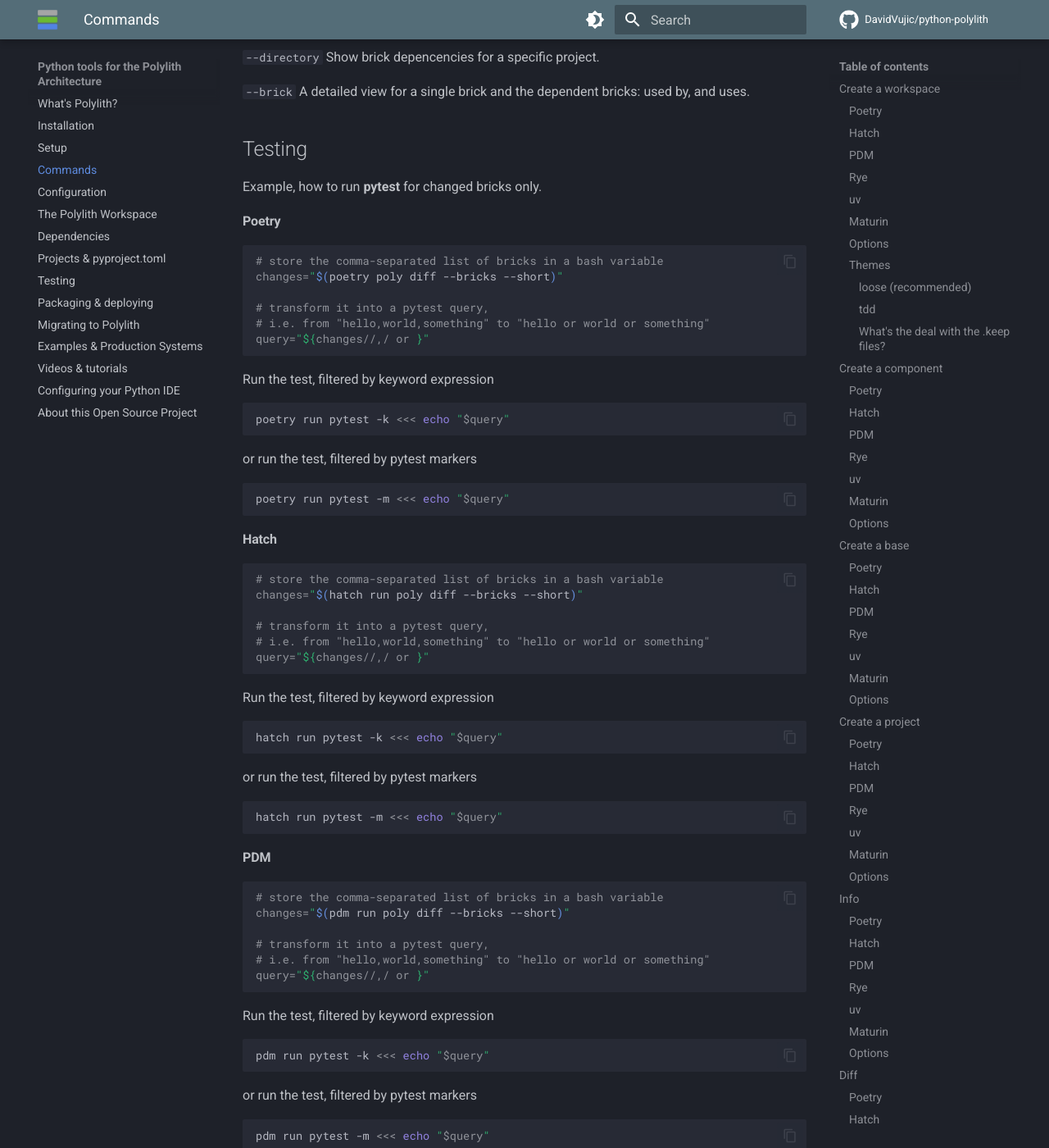
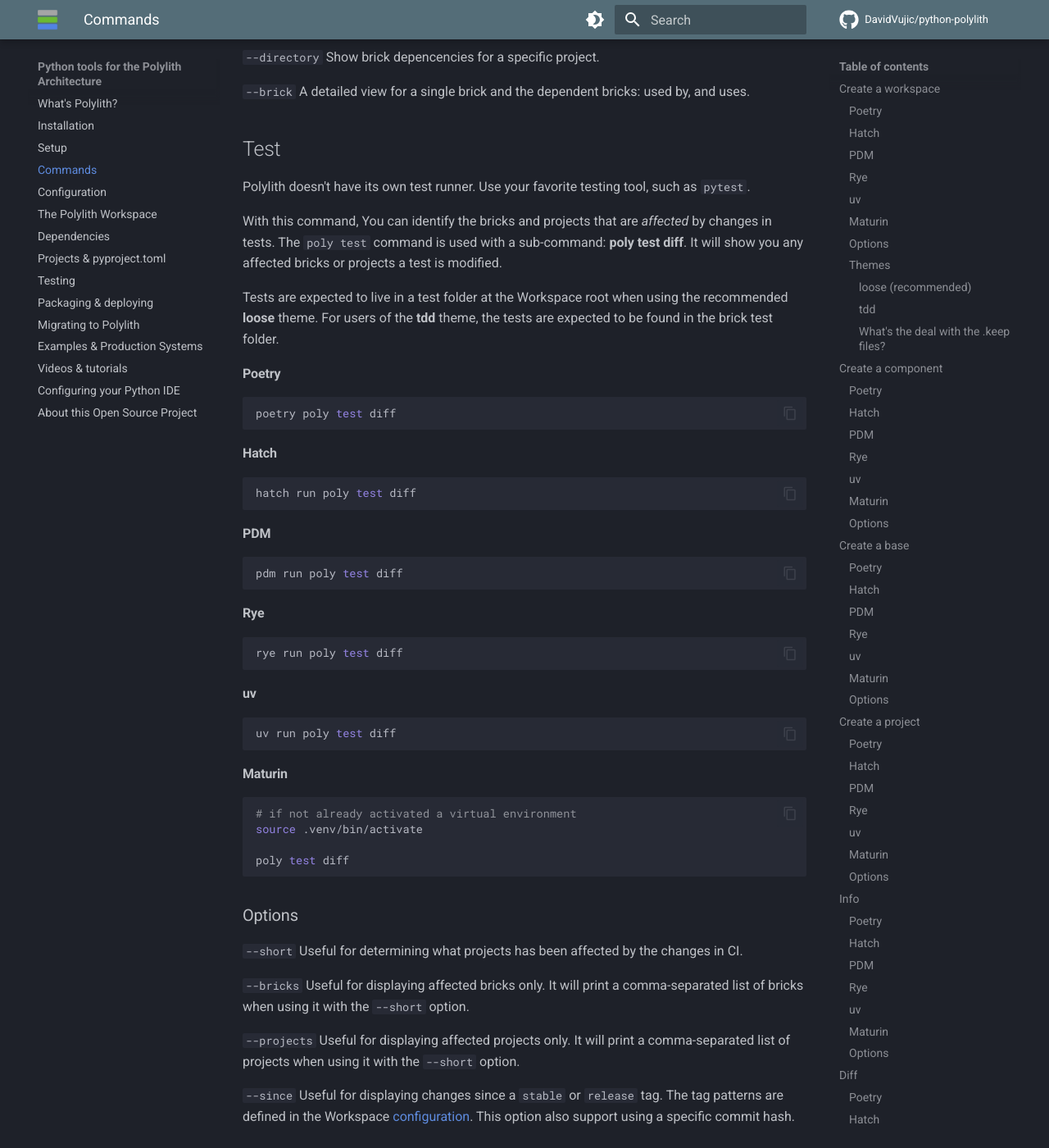
Before and after one commit to DavidVujic/python-polylith-docs, an MkDocs documentation site: the page built from docs/commands.md, in a window 1280 px wide and 1400 px high, scrolled down 11115 px. Shown: the whole window at 82% size. Built offline with MkDocs 1.6.1 and Material for MkDocs 9.7.7, drawn with Linux system fonts in a browser that asks for light colours; comment, search, counter and statistics services are not loaded; some of the changed text lies outside the part shown.

Commit message:
docs: poly test

````diff
--- a/docs/commands.md
+++ b/docs/commands.md
@@ -483,142 +483,60 @@
 `--brick`
 A detailed view for a single brick and the dependent bricks: used by, and uses.
 
-## Testing
-Example, how to run __pytest__ for changed bricks only.
+## Test
+Polylith doesn't have its own test runner. Use your favorite testing tool, such as `pytest`.
+
+With this command, You can identify the bricks and projects that are _affected_ by changes in tests.
+The `poly test` command is used with a sub-command: __poly test diff__.
+It will show you any affected bricks or projects a test is modified.
+
+Tests are expected to live in a test folder at the Workspace root when using the recommended __loose__ theme.
+For users of the __tdd__ theme, the tests are expected to be found in the brick test folder.
 
 #### Poetry
 ``` shell
-# store the comma-separated list of bricks in a bash variable
-changes="$(poetry poly diff --bricks --short)"
-
-# transform it into a pytest query,
-# i.e. from "hello,world,something" to "hello or world or something"
-query="${changes//,/ or }"
-```
-
-Run the test, filtered by keyword expression
-
-``` shell
-poetry run pytest -k <<< echo "$query"
-```
-
-or run the test, filtered by pytest markers
-
-``` shell
-poetry run pytest -m <<< echo "$query"
+poetry poly test diff
 ```
 
 #### Hatch
 ``` shell
-# store the comma-separated list of bricks in a bash variable
-changes="$(hatch run poly diff --bricks --short)"
-
-# transform it into a pytest query,
-# i.e. from "hello,world,something" to "hello or world or something"
-query="${changes//,/ or }"
-```
-
-Run the test, filtered by keyword expression
-
-``` shell
-hatch run pytest -k <<< echo "$query"
-```
-
-or run the test, filtered by pytest markers
-
-``` shell
-hatch run pytest -m <<< echo "$query"
+hatch run poly test diff
 ```
 
 #### PDM
 ``` shell
-# store the comma-separated list of bricks in a bash variable
-changes="$(pdm run poly diff --bricks --short)"
-
-# transform it into a pytest query,
-# i.e. from "hello,world,something" to "hello or world or something"
-query="${changes//,/ or }"
-```
-
-Run the test, filtered by keyword expression
-
-``` shell
-pdm run pytest -k <<< echo "$query"
-```
-
-or run the test, filtered by pytest markers
-
-``` shell
-pdm run pytest -m <<< echo "$query"
+pdm run poly test diff
 ```
 
 #### Rye
 ``` shell
-# store the comma-separated list of bricks in a bash variable
-changes="$(rye run poly diff --bricks --short)"
-
-# transform it into a pytest query,
-# i.e. from "hello,world,something" to "hello or world or something"
-query="${changes//,/ or }"
-```
-
-Run the test, filtered by keyword expression
-
-``` shell
-rye run pytest -k <<< echo "$query"
-```
-
-or run the test, filtered by pytest markers
-
-``` shell
-rye run pytest -m <<< echo "$query"
+rye run poly test diff
 ```
 
 #### uv
 ``` shell
-# store the comma-separated list of bricks in a bash variable
-changes="$(uv run poly diff --bricks --short)"
-
-# transform it into a pytest query,
-# i.e. from "hello,world,something" to "hello or world or something"
-query="${changes//,/ or }"
-```
-
-Run the test, filtered by keyword expression
-
-``` shell
-uv run pytest -k <<< echo "$query"
-```
-
-or run the test, filtered by pytest markers
-
-``` shell
-uv run pytest -m <<< echo "$query"
+uv run poly test diff
 ```
 
 #### Maturin
 ``` shell
 # if not already activated a virtual environment
 source .venv/bin/activate
+
+poly test diff
 ```
 
-``` shell
-# store the comma-separated list of bricks in a bash variable
-changes="$(poly diff --bricks --short)"
+### Options
+`--short` Useful for determining what projects has been affected by the changes in CI.
 
-# transform it into a pytest query,
-# i.e. from "hello,world,something" to "hello or world or something"
-query="${changes//,/ or }"
-```
+`--bricks` Useful for displaying affected bricks only. It will print a comma-separated list of bricks when using it with the `--short` option.
 
-Run the test, filtered by keyword expression
+`--projects` Useful for displaying affected projects only. It will print a comma-separated list of projects when using it with the `--short` option.
 
-``` shell
-pytest -k <<< echo "$query"
-```
+`--since` Useful for displaying changes since a `stable` or `release` tag.
+The tag patterns are defined in the Workspace [configuration](configuration.md).
+This option also support using a specific commit hash.
 
-or run the test, filtered by pytest markers
 
-``` shell
-pytest -m <<< echo "$query"
-```
+## Running tests
+See the [testing](testing.md) section for examples on how to run __pytest__ for changed bricks only.
````
Also changed, not shown: docs/testing.md (+3 -37 lines).
